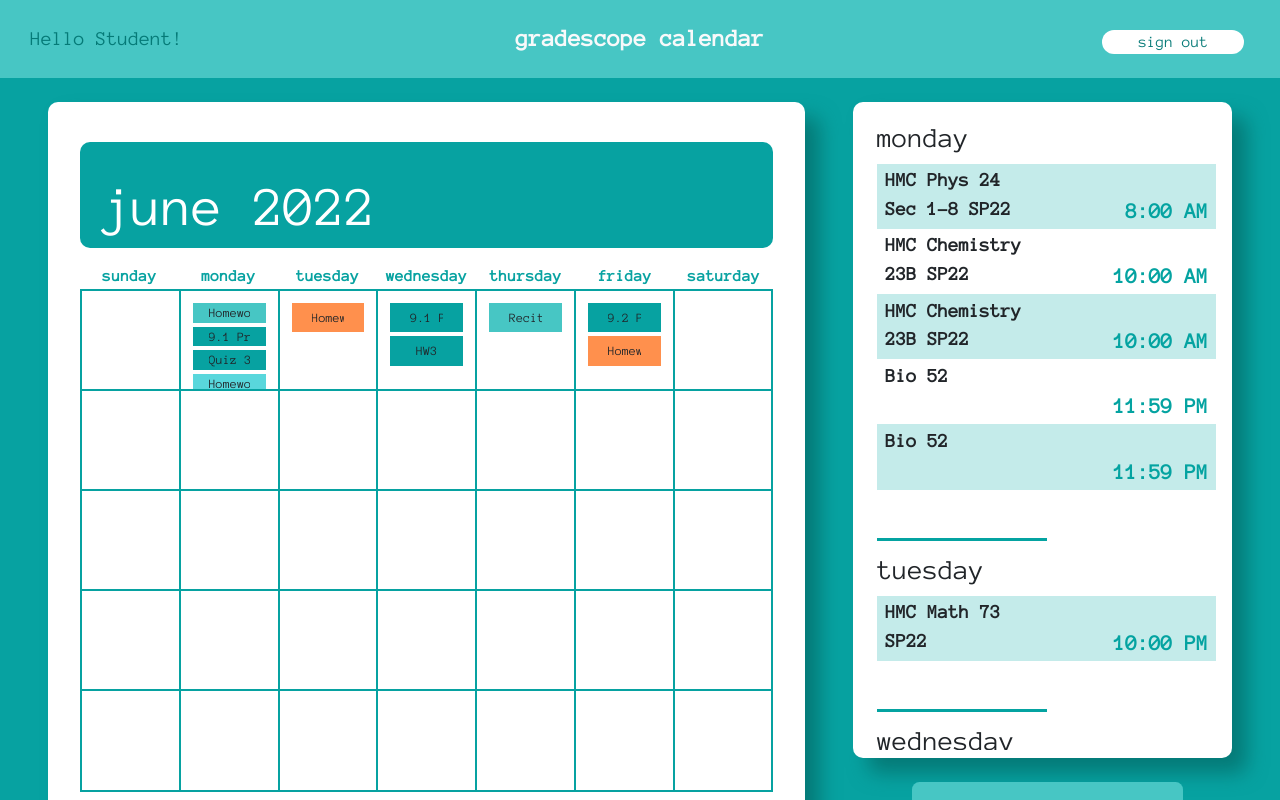
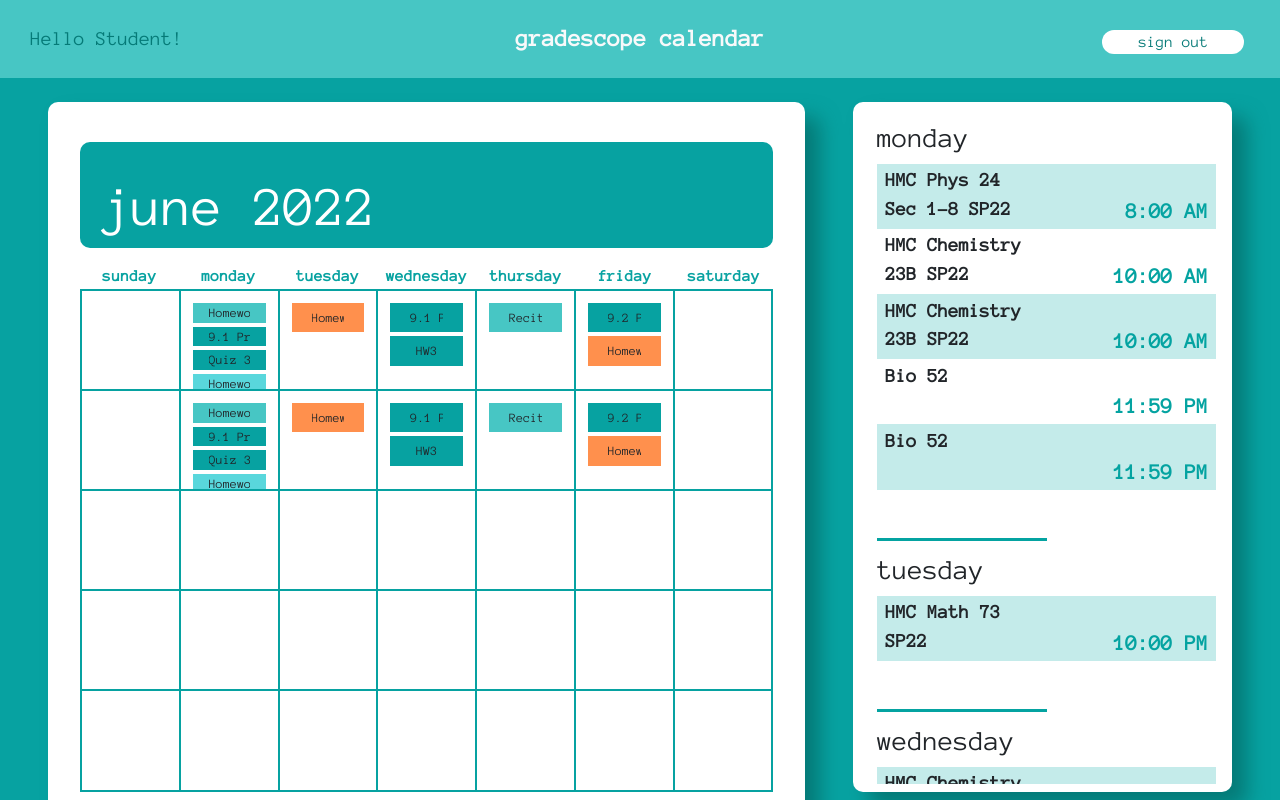
Before and after one commit to acowe/GSCal_front_end, a React (Create React App) app: page /#/home in a window 1280 px wide. Shown: the top 800 px of the page. Built offline with nearby package versions, Linux system fonts and the light colour scheme; a web font is replaced by a local one.

Commit message:
the download calendar button now downloads an ics file

```diff
--- a/src/Home.css
+++ b/src/Home.css
@@ -4,7 +4,7 @@
 }
 
 .gscal{
-    height: 100vh;
+    height: 105vh;
     font-family: 'Anonymous Pro',"Courier New";
     background-color: #07A2A1;
 }
--- a/src/Home.js
+++ b/src/Home.js
@@ -80,11 +80,10 @@ function Home(props){
     useEffect(() =>
         {
             let i = 1;
-            for(i;i<8;i++){
+            for(i;i<15;i++){
                 let idstr = "d"+i;
                 display_cal_event(idstr);
             }
-            pdfToDownload();
         }
     );
 
@@ -226,25 +225,73 @@ function Home(props){
                                 </Row>
                                 <Row className={"mx-0 cal_wk"}>
                                     <Col style={{width:"14.28%"}} className={"px-0 cal_sun"}>
-                                        <div className={"cal_content"}></div>
+                                        <div id="d8" className={"cal_content"}></div>
                                     </Col>
                                     <Col style={{width:"14.28%"}} className={"px-0 cal_wkday"}>
-                                        <div className={"cal_content"}></div>
+                                        <div id="d9" className={"cal_content"}>
+                                            <ul>
+                                                <li className={"course_3"}>
+                                                    <div className={"to_do_text"}>Homework 6</div>
+                                                </li>
+                                                <li className={"course_1"}>
+                                                    <div className={"to_do_text"}>9.1 Preclass</div>
+                                                </li>
+                                                <li className={"course_1"}>
+                                                    <div className={"to_do_text"}>Quiz 3</div>
+                                                </li>
+                                                <li className={"course_4"}>
+                                                    <div className={"to_do_text"}>Homework #3 Written: rateSeqChange.txt</div>
+                                                </li>
+                                                <li className={"course_4"}>
+                                                    <div className={"to_do_text"}>Homework #3 Code: dist.py</div>
+                                                </li>
+                                            </ul>
+                                        </div>
                                     </Col>
                                     <Col style={{width:"14.28%"}} className={"px-0 cal_wkday"}>
-                                        <div className={"cal_content"}></div>
+                                        <div id="d10" className={"cal_content"}>
+                                            <ul>
+                                                <li className={"course_2"}>
+                                                    <div className={"to_do_text"}>Homework 3A</div>
+                                                </li>
+                                            </ul>
+                                        </div>
                                     </Col>
                                     <Col style={{width:"14.28%"}} className={"px-0 cal_wkday"}>
-                                        <div className={"cal_content"}></div>
+                                        <div id="d11" className={"cal_content"} >
+                                            <ul>
+                                                <li className={"course_1"}>
+                                                    <div className={"to_do_text"}>9.1 Preclass</div>
+                                                </li>
+                                                <li className={"course_1"}>
+                                                    <div className={"to_do_text"}>HW3</div>
+                                                </li>
+                                            </ul>
+                                        </div>
                                     </Col>
                                     <Col style={{width:"14.28%"}} className={"px-0 cal_wkday"}>
-                                        <div className={"cal_content"}></div>
+                                        <div id="d12" className={"cal_content"} >
+                                            <ul>
+                                                <li className={"course_3"}>
+                                                    <div className={"to_do_text"}>Recitation #5</div>
+                                                </li>
+                                            </ul>
+                                        </div>
                                     </Col>
                                     <Col style={{width:"14.28%"}} className={"px-0 cal_wkday"}>
-                                        <div className={"cal_content"}></div>
+                                        <div id={"d13"} className={"cal_content"}>
+                                            <ul>
+                                                <li className={"course_1"}>
+                                                    <div className={"to_do_text"}>9.2 Preclass</div>
+                                                </li>
+                                                <li className={"course_2"}>
+                                                    <div className={"to_do_text"}>Homework 3B</div>
+                                                </li>
+                                            </ul>
+                                        </div>
                                     </Col>
                                     <Col style={{width:"14.28%"}} className={"px-0 cal_sat"}>
-                                        <div className={"cal_content"}></div>
+                                        <div id={"d14"}className={"cal_content"}></div>
                                     </Col>
                                 </Row>
 
@@ -344,7 +391,7 @@ function Home(props){
                                 </div>
                             </div>
                         </div>
-                        <a id="cal_dnload" href="hi.pdf" download="hi">
+                        <a id="cal_dnload" href="some_cal.ics" download="some_calendar">
                             <button style={{width:"40%"}} className={"shadow-none btn btn-primary"}>
                                 download calendar
                             </button>
```
Also changed, not shown: 3 other files (tests, documents, lock files or other folders).
